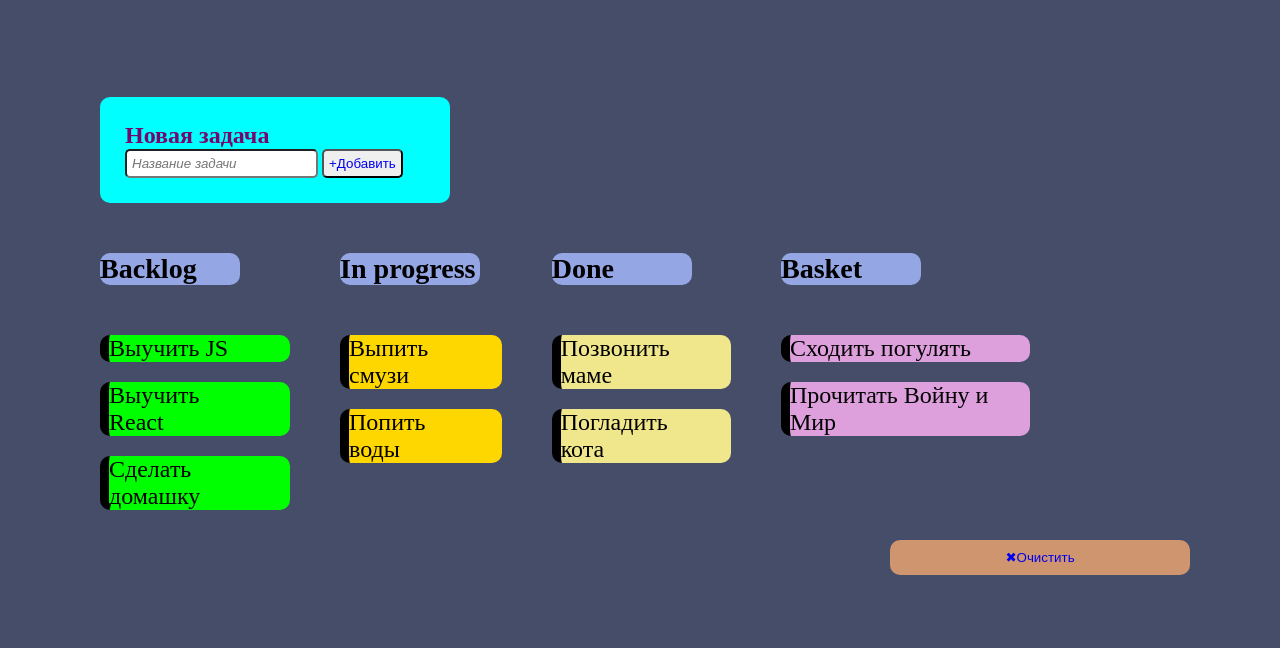
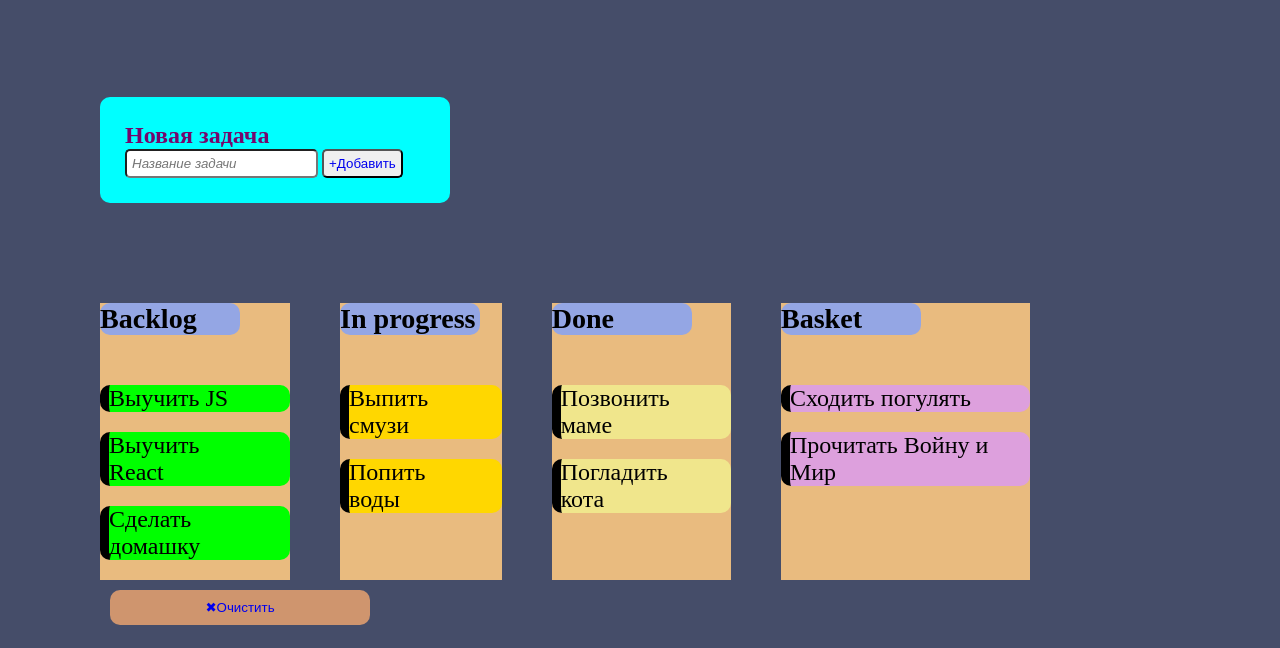
Before and after one commit to yunus-akhmadeev-j/Todo-list, a plain HTML site: page index.html in a window 1280 px wide. Shown: the part 152-800 px from the top of the page. Drawn offline with Linux system fonts and the light colour scheme; files that its build step writes are made by us from their sources; a script that the page names is missing; files whose address does not match are found by name.

Commit message:
Add files via upload

```diff
--- a/static/styles/clear-button.css
+++ b/static/styles/clear-button.css
@@ -1,6 +1,6 @@
 .clear-button{
 
-    margin-left: 780px;
+
     border-radius: 5px 5px 5px 5px;
     padding: 10px;
     width: 50px;
@@ -17,7 +17,7 @@ p.clear-button-text:before
 /* Свойства самой кнопки */
 .button-clear{
 
-    width: 300px;
+    width: 260px;
     padding: 10px;
     text-align: center;
     background-color: rgb(207, 149, 110);
--- a/static/styles/newtask-add-button.css
+++ b/static/styles/newtask-add-button.css
@@ -1,10 +1,4 @@
-.newtask-add-button{
-    padding: 25px;
-    border-style:hidden;
-    border-radius: 10px 10px 10px 10px;
-    width: 300px;
-    background-color: aqua;
-}
+
 p.add-button-text::before{
     content: '\002B';
 }
@@ -22,3 +16,10 @@ h2{
     padding: 5px;
 
 }
+.button-form{
+    padding: 25px;
+    border-style:hidden;
+    border-radius: 10px 10px 10px 10px;
+    width: 300px;
+    background-color: aqua;
+}
--- a/static/styles/style.css
+++ b/static/styles/style.css
@@ -2,6 +2,9 @@
 *{
     margin: 0;
     padding: 0;
+}
+#main{
+    background-color: rgb(69, 77, 105);
 }
 /* Заголовок */
 .header h1{
@@ -12,12 +15,10 @@
     background-color: rgb(218, 140, 112);
 }
 /* Заливка поля */
-#main{
-    background-color: rgb(69, 77, 105);
-}
+
 .container{
 
-    padding-bottom: 400px;
+    padding-bottom: 500px;
     margin: 100px;
 }
 a{
--- a/static/styles/tasks-field.css
+++ b/static/styles/tasks-field.css
@@ -1,5 +1,10 @@
-#main>.container>.tasks{
+.container>.tasks{
     display: flex;
+    justify-content: space-between;
+
+    margin-top: 50px ;
+
+
 }
 /* Отступы для столбцов */
 .backlog,
@@ -8,6 +13,7 @@
 .basket{
     margin-right: 50px;
     margin-top: 50px ;
+    background-color: rgb(233, 187, 127);
 
 }
 /* Настройка заголовков столбцов */
--- a/static/styles/tasks.css
+++ b/static/styles/tasks.css
@@ -10,6 +10,7 @@ ul{
 h3{
     width: 140px;
 }
+
 .task1{
     padding-right: 40px;
     border-style: hidden;
```
